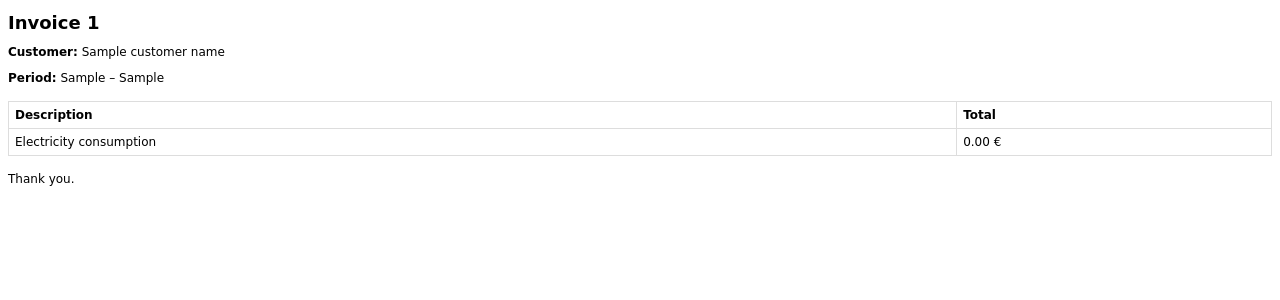
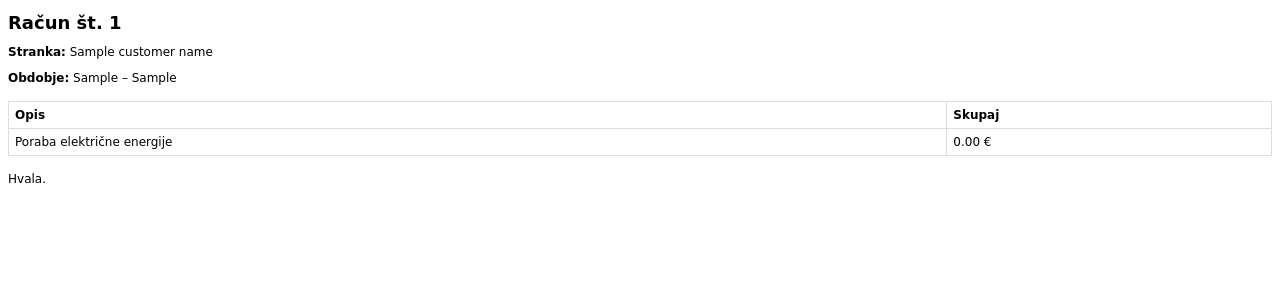
Before and after one commit to ValeV008/ElectricBilling, a FastAPI app: template app/templates/invoices/invoice.html in a window 1280 px wide. Shown: the top 300 px of the page. Run offline with FastAPI, Linux system fonts and the light colour scheme; the template is opened without the code that fills it: most values are stand-ins (such as "Sample title", 1, 10 or a date in 2020).

Commit message:
Small UI changes.

```diff
--- a/app/templates/customers/_row.html
+++ b/app/templates/customers/_row.html
@@ -24,10 +24,10 @@
               var disabled = v.length === 0;
               btn.disabled = disabled;
               if (disabled) {
-                btn.classList.remove('bg-blue-500');
+                btn.classList.remove('bg-blue-500', 'cursor-pointer');
                 btn.classList.add('bg-gray-400', 'cursor-not-allowed');
               } else {
-                btn.classList.add('bg-blue-500');
+                btn.classList.add('bg-blue-500', 'cursor-pointer');
                 btn.classList.remove('bg-gray-400', 'cursor-not-allowed');
               }
             }
--- a/app/templates/imports/_preview.html
+++ b/app/templates/imports/_preview.html
@@ -2,7 +2,7 @@
   <p><b>Customer:</b> {{ customer }}</p>
   <p><b>Rows:</b> {{ rows }}</p>
   <p><b>Period:</b> {{ start }} - {{ end }}</p>
-  <button type="button" class="mt-4 px-3 py-2 bg-green-600 text-white rounded"
+  <button type="button" class="mt-4 px-3 py-2 bg-green-600 text-white rounded cursor-pointer"
           hx-post="/imports/commit"
           hx-headers='{"Content-Type": "application/json"}'
           hx-ext="json-enc"
--- a/app/templates/invoices/invoice.html
+++ b/app/templates/invoices/invoice.html
@@ -10,15 +10,15 @@
   </style>
 </head>
 <body>
-  <h1>Invoice {{ invoice_number }}</h1>
-  <p><strong>Customer:</strong> {{ customer_name }}</p>
-  <p><strong>Period:</strong> {{ period_start }} – {{ period_end }}</p>
+  <h1>Račun št. {{ invoice_number }}</h1>
+  <p><strong>Stranka:</strong> {{ customer_name }}</p>
+  <p><strong>Obdobje:</strong> {{ period_start }} – {{ period_end }}</p>
   <table>
-    <thead><tr><th>Description</th><th>Total</th></tr></thead>
+    <thead><tr><th>Opis</th><th>Skupaj</th></tr></thead>
     <tbody>
-      <tr><td>Electricity consumption</td><td>{{ "%.2f"|format(total) }} €</td></tr>
+      <tr><td>Poraba električne energije</td><td>{{ "%.2f"|format(total) }} €</td></tr>
     </tbody>
   </table>
-  <p style="margin-top: 16px;">Thank you.</p>
+  <p style="margin-top: 16px;">Hvala.</p>
 </body>
 </html>
```
